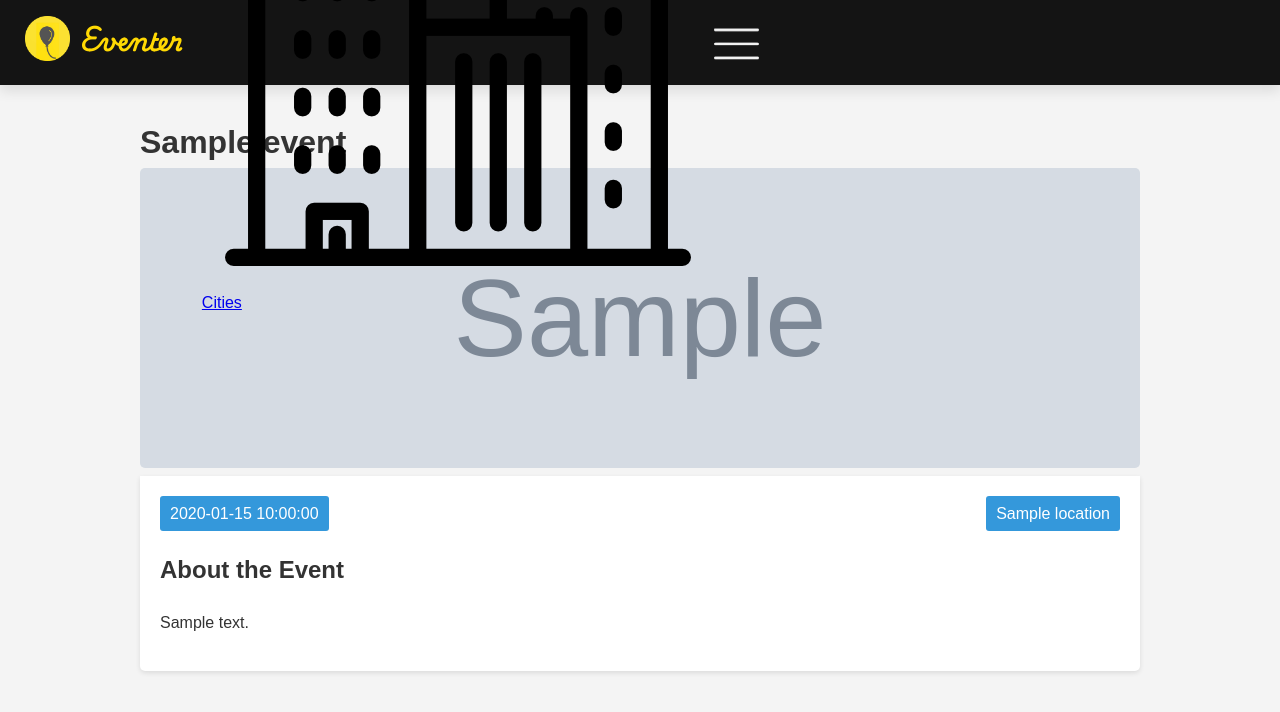
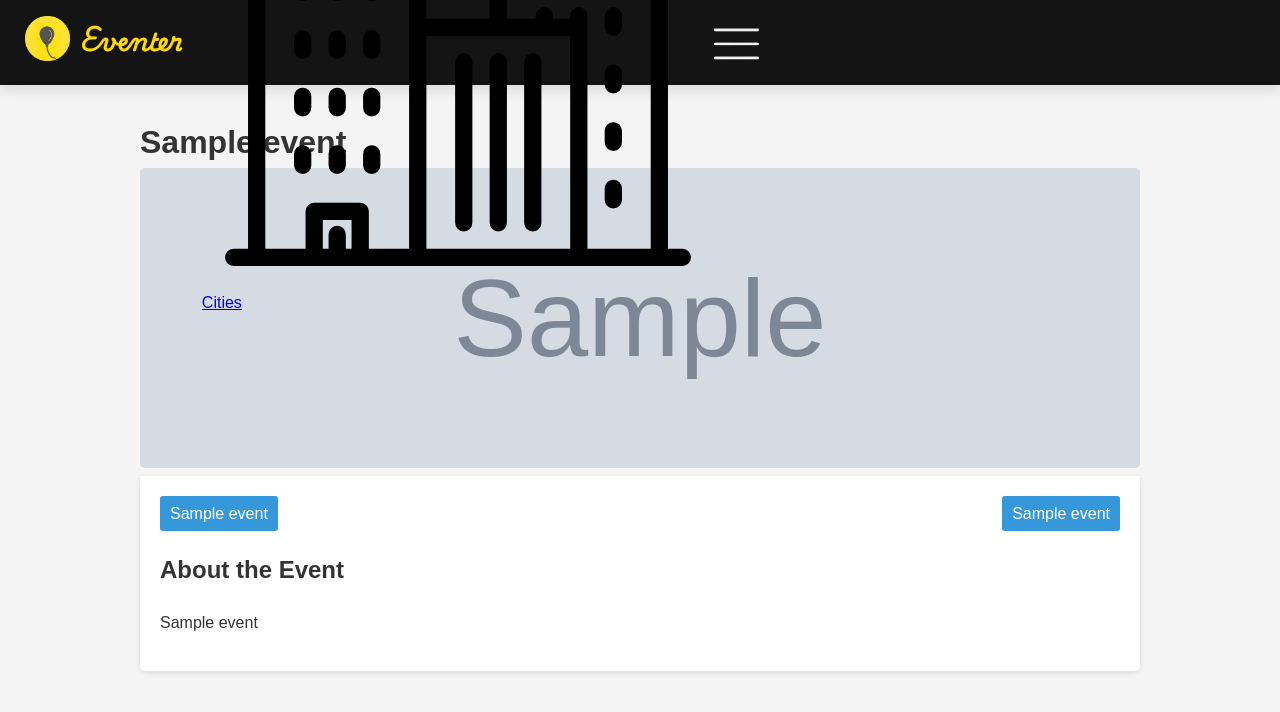
Before and after one commit to Victor152M/Eventer, a Flask app: template app/templates/events/event.html in a window 1280 px wide. Shown: the top 712 px of the page. Run offline with Flask 3, Linux system fonts and the light colour scheme; the template is opened without the code that fills it: most values are stand-ins (such as "Sample title", 1, 10 or a date in 2020); grey boxes marked "Sample" are stand-in pictures.

Commit message:
Index works well with PostgreSQL

```diff
--- a/app/templates/events/event.html
+++ b/app/templates/events/event.html
@@ -38,18 +38,18 @@
                 <a href="/post_event">Post an event</a>
             </div>
         </div>
-        <h1>{{ event.title }}</h1>
+        <h1>{{ event[1] }}</h1>
         <img src="{{ url_for('static',
         filename=event.image_filepath.replace('app\\static\\', '').replace('\\', '/')) }}"
-        alt="{{ event.title }}" class="event-image">
+        alt="{{ event[1] }}" class="event-image">
         <div class="event-details">
             <div class="date-location">
-                <span class="date"> {{ event.date }} </span>
-                <span class="location"> {{ event.location }} </span>
+                <span class="date"> {{ event[5] }} </span>
+                <span class="location"> {{ event[6] }} </span>
             </div>
             <h2>About the Event</h2>
             {% autoescape false %}
-            <p>{{ event.description }}</p>
+            <p>{{ event[2] }}</p>
             {% endautoescape %}
             <!--<h3>Highlights:</h3>-->
             <!--<p>{{ event.call_to_action }}</p>-->
--- a/app/templates/index.html
+++ b/app/templates/index.html
@@ -58,7 +58,7 @@
             </section>
             <section id="events">
                 {% for event in events %}
-                    <article class="event-card" data-article="{{ event[0] }}">
+                    <article class="event-card" data-article="{{ links[loop.index0] }}">
                         <img src="{{ url_for('static',
                         filename=event[3].replace('app\\static\\', '').replace('\\', '/')) }}"
                         alt="{{ event[1] }}">
```
Also changed, not shown: app/routes.py (+5 -2 lines).
